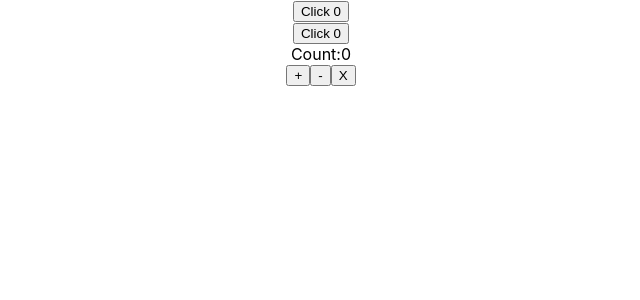
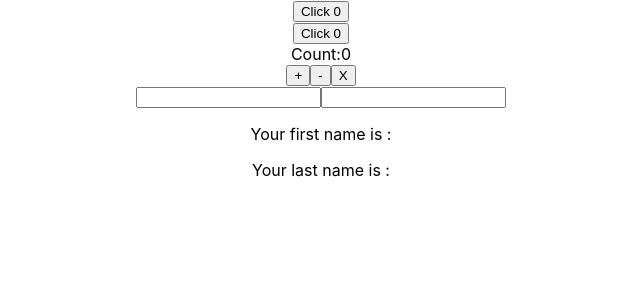
Before and after one commit to dev-kakash/react-hook, a React (Create React App) app: page / in a window 1280 px wide. Shown: the top 300 px of the page, without its empty margins (319-959 px from the left). Built offline with nearby package versions, Linux system fonts and the light colour scheme.

Commit message:
useState with object

```diff
--- a/src/App.js
+++ b/src/App.js
@@ -2,6 +2,7 @@ import "./App.css";
 import ClassCounter from "./components/ClassCounter";
 import HookCounterTwo from "./components/HookCounterTwo";
 import HookCounter from "./components/HookCounter";
+import HookCounterThree from "./components/HookCounterThree";
 
 function App() {
   return (
@@ -9,6 +10,7 @@ function App() {
       <ClassCounter />
       <HookCounter />
       <HookCounterTwo />
+      <HookCounterThree />
     </div>
   );
 }
--- /dev/null
+++ b/src/components/HookCounterThree.js
@@ -0,0 +1,25 @@
+import React, { useState } from "react";
+
+const HookCounterThree = () => {
+  const [name, setName] = useState({ firstName: "", lastName: "" });
+  return (
+    <div>
+      <form>
+        <input
+          type="text"
+          value={name.firstName}
+          onChange={(e) => setName({ ...name, firstName: e.target.value })}
+        />
+        <input
+          type="text"
+          value={name.lastName}
+          onChange={(e) => setName({ ...name, lastName: e.target.value })}
+        />
+        <p>Your first name is : {name.firstName}</p>
+        <p>Your last name is : {name.lastName}</p>
+      </form>
+    </div>
+  );
+};
+
+export default HookCounterThree;
```
